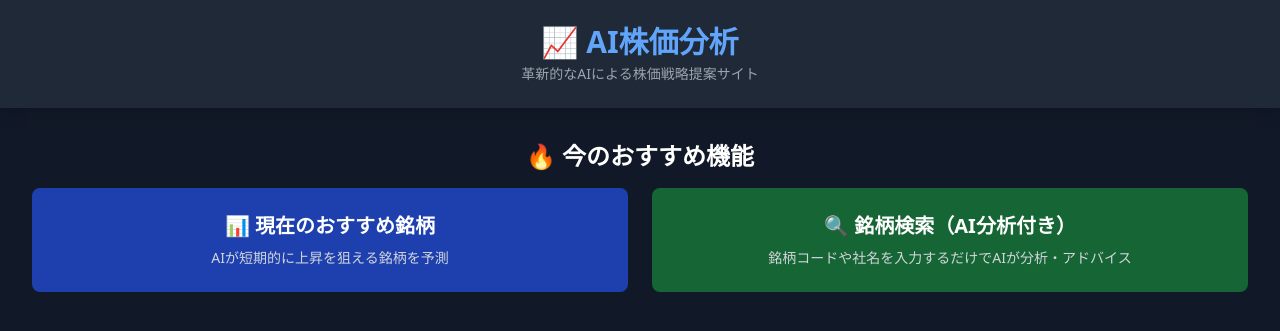
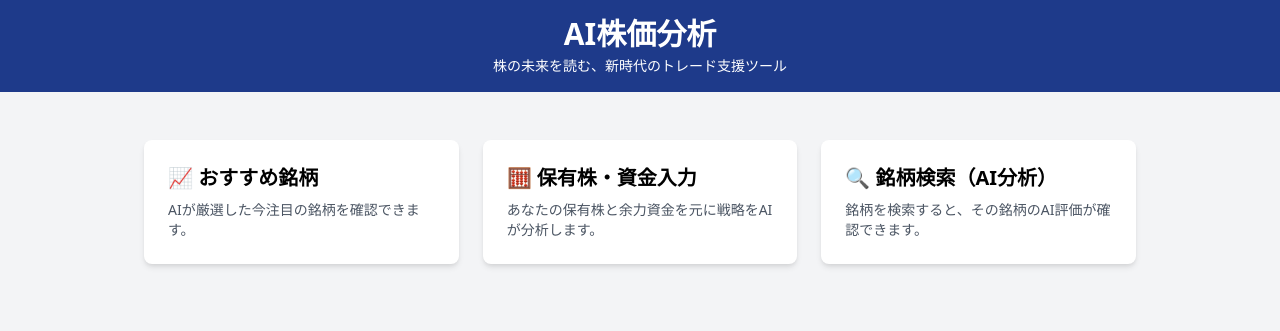
Before and after one commit to sato-kabu/stock-strategy-site, a Flask app: page / in a window 1280 px wide. Shown: the top 331 px of the page. Run offline with Flask 3, Linux system fonts and the light colour scheme; some libraries are stand-ins or nearby versions.

Commit message:
Update index.html

```diff
--- a/templates/index.html
+++ b/templates/index.html
@@ -1,33 +1,33 @@
+<!-- templates/index.html -->
 <!DOCTYPE html>
 <html lang="ja">
 <head>
   <meta charset="UTF-8" />
   <meta name="viewport" content="width=device-width, initial-scale=1.0" />
   <title>AI株価分析</title>
-  <script src="https://cdn.tailwindcss.com"></script>
+  <link href="https://cdn.jsdelivr.net/npm/tailwindcss@2.2.19/dist/tailwind.min.css" rel="stylesheet">
 </head>
-<body class="bg-gray-900 text-white font-sans">
-  <header class="bg-gray-800 p-6 shadow-lg">
-    <h1 class="text-3xl font-bold text-center text-blue-400">📈 AI株価分析</h1>
-    <p class="text-center text-sm text-gray-400 mt-1">革新的なAIによる株価戦略提案サイト</p>
+<body class="bg-gray-100 font-sans">
+  <header class="bg-blue-900 text-white p-4 text-center">
+    <h1 class="text-3xl font-bold">AI株価分析</h1>
+    <p class="text-sm mt-1">株の未来を読む、新時代のトレード支援ツール</p>
   </header>
 
-  <main class="p-8 space-y-6">
-    <section class="text-center">
-      <h2 class="text-2xl font-bold mb-4">🔥 今のおすすめ機能</h2>
-      <div class="grid md:grid-cols-2 gap-6">
-        <!-- カード1 -->
-        <a href="/recommend" class="bg-blue-800 p-6 rounded-lg hover:bg-blue-700 transition">
-          <h3 class="text-xl font-semibold">📊 現在のおすすめ銘柄</h3>
-          <p class="text-sm text-gray-300 mt-2">AIが短期的に上昇を狙える銘柄を予測</p>
-        </a>
-        <!-- カード2 -->
-        <a href="/search" class="bg-green-800 p-6 rounded-lg hover:bg-green-700 transition">
-          <h3 class="text-xl font-semibold">🔍 銘柄検索（AI分析付き）</h3>
-          <p class="text-sm text-gray-300 mt-2">銘柄コードや社名を入力するだけでAIが分析・アドバイス</p>
-        </a>
-      </div>
-    </section>
+  <main class="max-w-5xl mx-auto py-12 px-4">
+    <div class="grid grid-cols-1 md:grid-cols-3 gap-6">
+      <a href="/recommend" class="bg-white shadow-md p-6 rounded-lg hover:bg-blue-50">
+        <h2 class="text-xl font-bold mb-2">📈 おすすめ銘柄</h2>
+        <p class="text-sm text-gray-600">AIが厳選した今注目の銘柄を確認できます。</p>
+      </a>
+      <a href="/portfolio" class="bg-white shadow-md p-6 rounded-lg hover:bg-blue-50">
+        <h2 class="text-xl font-bold mb-2">🧮 保有株・資金入力</h2>
+        <p class="text-sm text-gray-600">あなたの保有株と余力資金を元に戦略をAIが分析します。</p>
+      </a>
+      <a href="/analyze" class="bg-white shadow-md p-6 rounded-lg hover:bg-blue-50">
+        <h2 class="text-xl font-bold mb-2">🔍 銘柄検索（AI分析）</h2>
+        <p class="text-sm text-gray-600">銘柄を検索すると、その銘柄のAI評価が確認できます。</p>
+      </a>
+    </div>
   </main>
 </body>
 </html>
```
